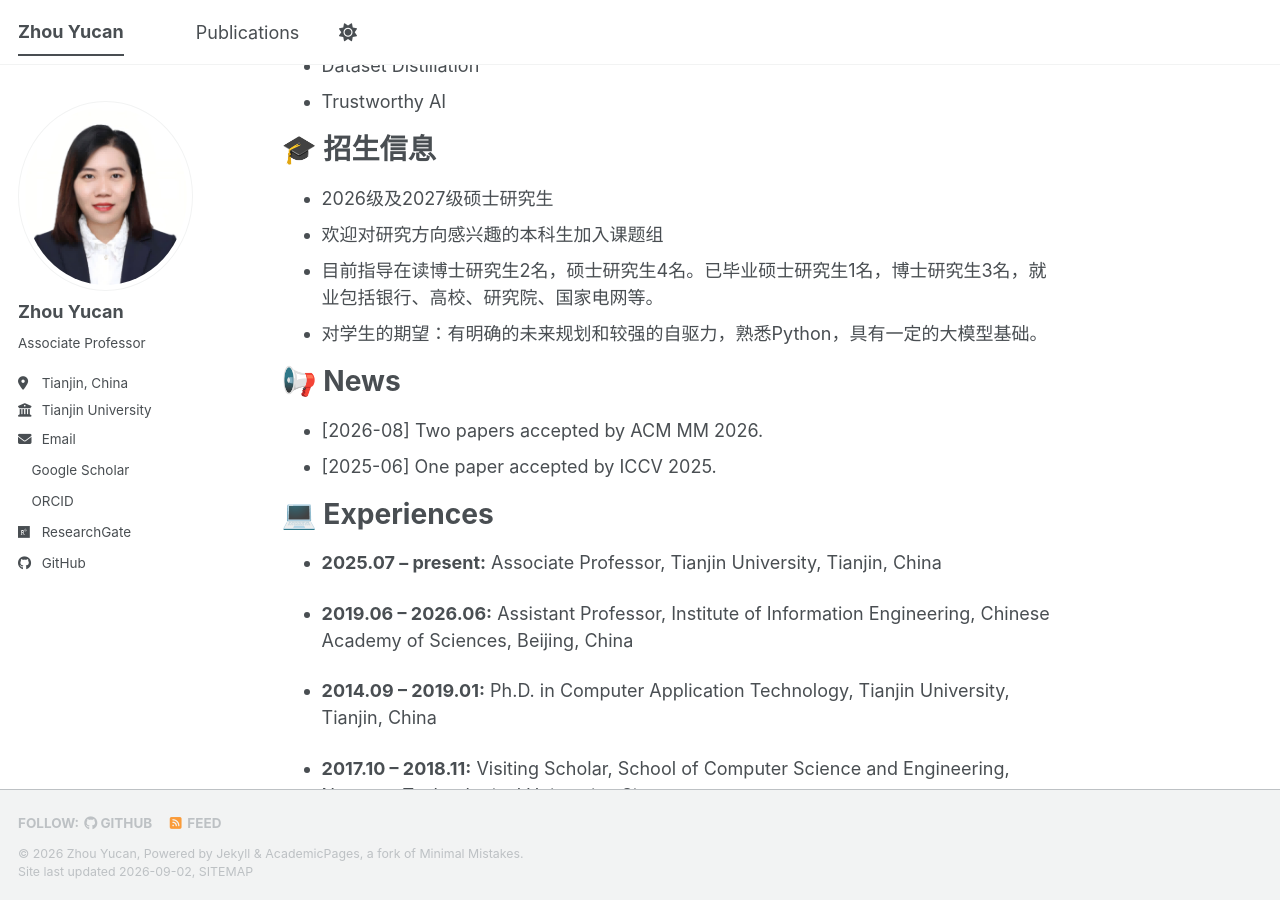
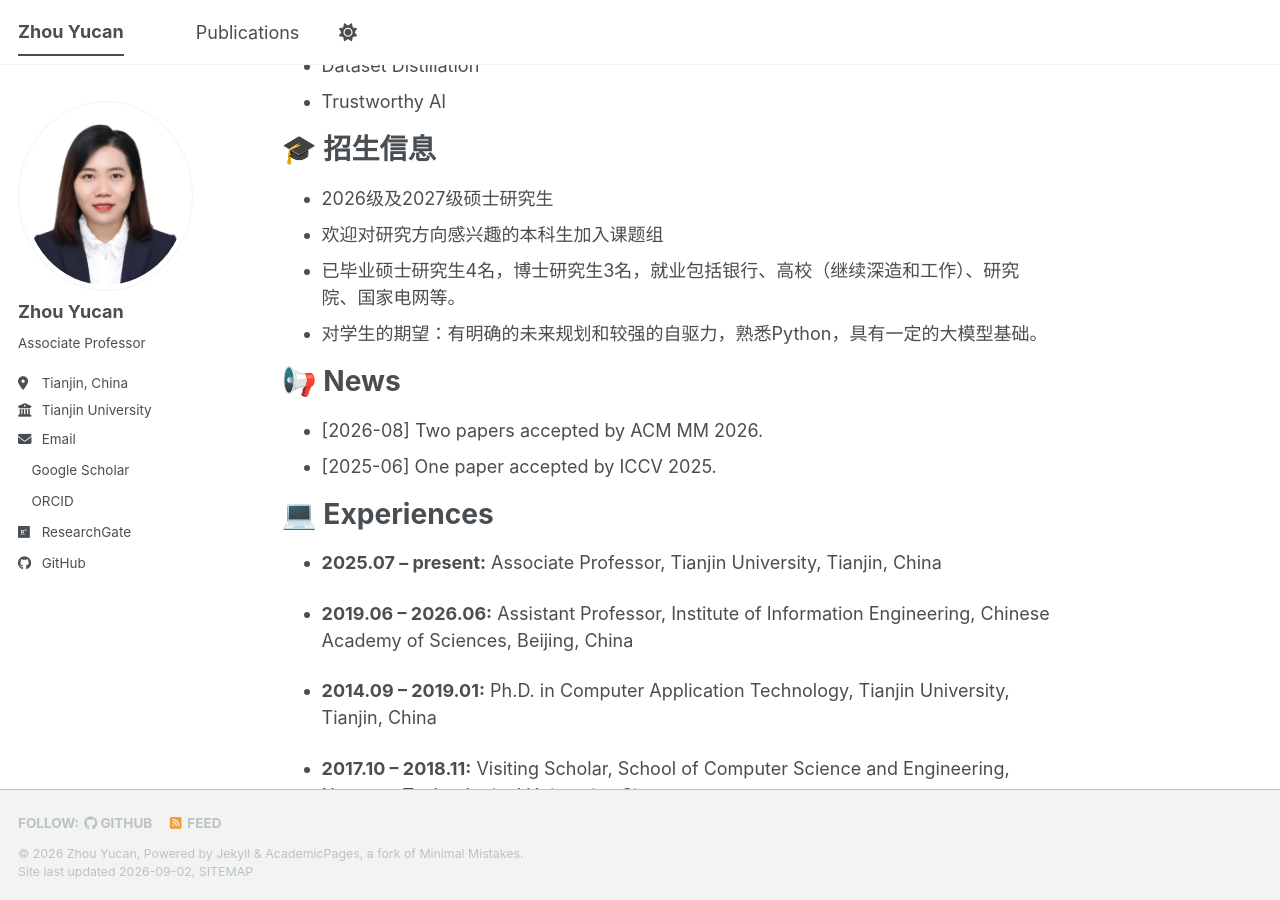
Before and after one commit to Zhou-Yucan/Zhou-Yucan.github.io, a Jekyll site: the page built from _pages/about.md, in a window 1280 px wide and 900 px high, scrolled down 856 px. Built offline with Jekyll 4.4.1, drawn with Linux system fonts in a browser that asks for light colours; a style sheet for code colours, icons or effects is not loaded.

Commit message:
Update about.md

```diff
--- a/_pages/about.md
+++ b/_pages/about.md
@@ -24,7 +24,7 @@ My research interests include:
 # 🎓 招生信息
 - 2026级及2027级硕士研究生
 - 欢迎对研究方向感兴趣的本科生加入课题组
-- 目前指导在读博士研究生2名，硕士研究生4名。已毕业硕士研究生1名，博士研究生3名，就业包括银行、高校、研究院、国家电网等。
+- 已毕业硕士研究生4名，博士研究生3名，就业包括银行、高校（继续深造和工作）、研究院、国家电网等。
 - 对学生的期望：有明确的未来规划和较强的自驱力，熟悉Python，具有一定的大模型基础。
 
 # 📢 News
```
